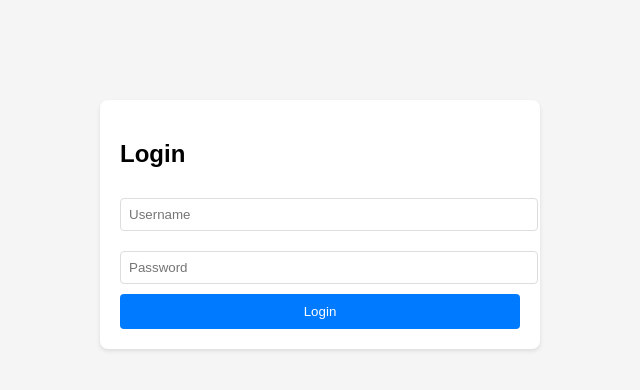
After one commit to FinalRule/OnlineMeetScheduler, a PHP site: page /views/login.php in a window 1280 px wide. The commit adds this page. Shown: the top 390 px of the page, without its empty margins (320-960 px from the left). Run offline with PHP 8.4, Linux system fonts and the light colour scheme.

Commit message:
Assistant checkpoint: Create new PHP project structure
Assistant generated file changes:
- index.php: Create main PHP entry point
- config/database.php: Set up database configuration
- routes/web.php: Create routing system
- views/login.php: Create login view
- assets/css/style.css: Add basic styling

---

User prompt:

Yes, Create a new PHP project, and delete the old one

```diff
--- /dev/null
+++ b/assets/css/style.css
@@ -0,0 +1,34 @@
+
+body {
+    font-family: Arial, sans-serif;
+    margin: 0;
+    padding: 0;
+    background: #f5f5f5;
+}
+
+.login-container {
+    max-width: 400px;
+    margin: 100px auto;
+    padding: 20px;
+    background: white;
+    border-radius: 8px;
+    box-shadow: 0 2px 4px rgba(0, 0, 0, 0.1);
+}
+
+input {
+    width: 100%;
+    padding: 8px;
+    margin: 10px 0;
+    border: 1px solid #ddd;
+    border-radius: 4px;
+}
+
+button {
+    width: 100%;
+    padding: 10px;
+    background: #007bff;
+    color: white;
+    border: none;
+    border-radius: 4px;
+    cursor: pointer;
+}
--- a/config/database.php
+++ b/config/database.php
@@ -1,12 +1,12 @@
 
 <?php
-$host = 'localhost';
+$host = '0.0.0.0';
 $dbname = 'classroom_db';
 $username = 'root';
 $password = '';
 
 try {
-    $pdo = new PDO("pgsql:host=$host;dbname=$dbname", $username, $password);
+    $pdo = new PDO("mysql:host=$host;dbname=$dbname", $username, $password);
     $pdo->setAttribute(PDO::ATTR_ERRMODE, PDO::ERRMODE_EXCEPTION);
 } catch(PDOException $e) {
     echo "Connection failed: " . $e->getMessage();
--- /dev/null
+++ b/views/login.php
@@ -0,0 +1,18 @@
+
+<!DOCTYPE html>
+<html>
+<head>
+    <title>Login - Classroom Management</title>
+    <link rel="stylesheet" href="/assets/css/style.css">
+</head>
+<body>
+    <div class="login-container">
+        <form method="POST" action="/login">
+            <h2>Login</h2>
+            <input type="text" name="username" placeholder="Username" required>
+            <input type="password" name="password" placeholder="Password" required>
+            <button type="submit">Login</button>
+        </form>
+    </div>
+</body>
+</html>
```
Also changed, not shown: index.php (+2 -22 lines), routes/web.php (added, +16 -0 lines).
